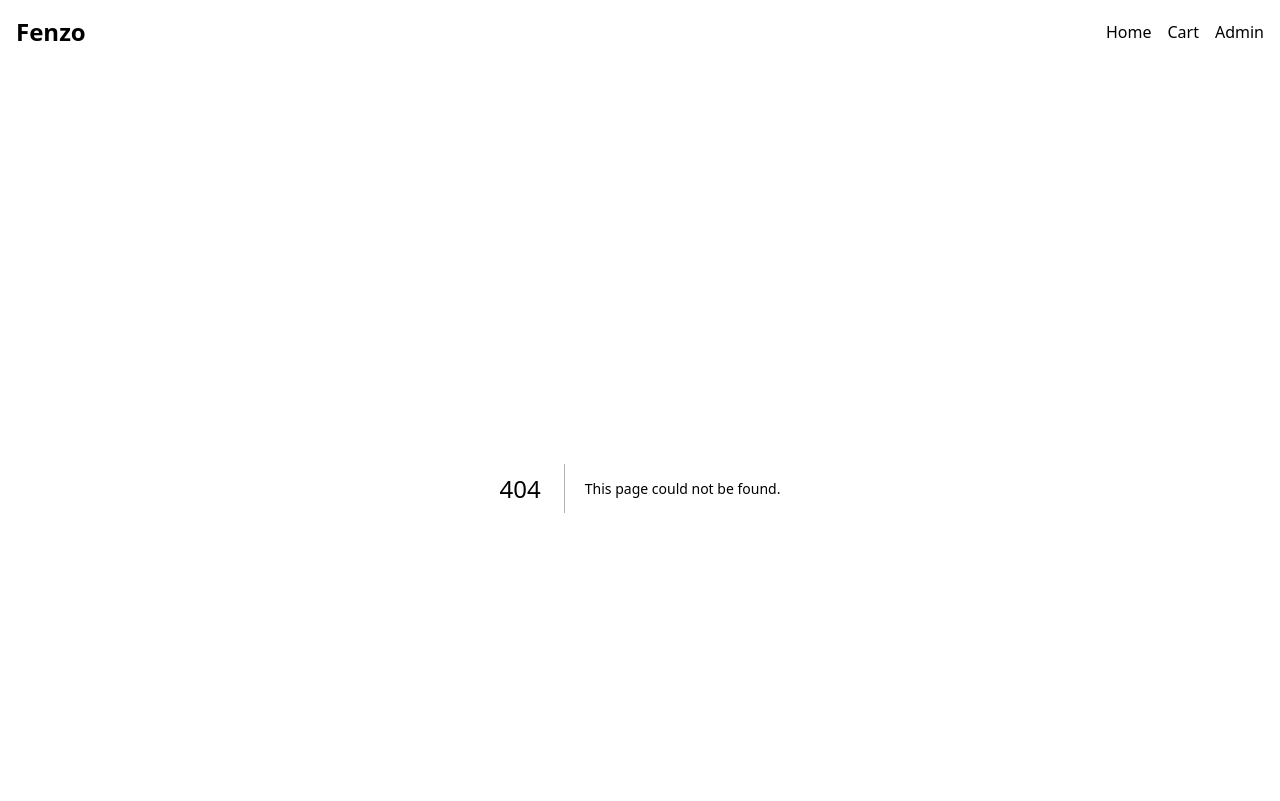
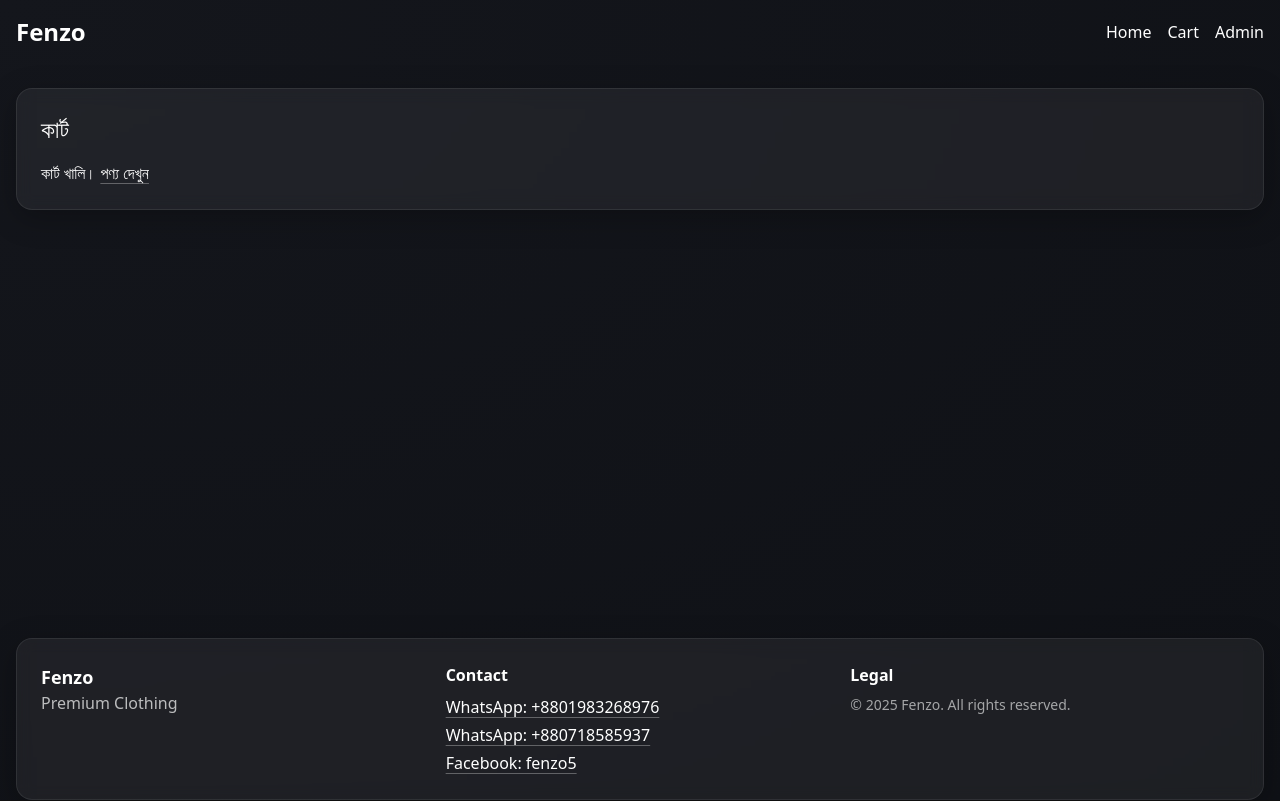
Before and after one commit to arafathosen28/Fenzo, a Next.js app: page /cart in a window 1280 px wide. Before the commit this address had no page. Shown: the top 801 px of the page. Built offline with nearby package versions, Linux system fonts and the light colour scheme.

Commit message:
Add files via upload

```diff
--- /dev/null
+++ b/app/cart/page.tsx
@@ -0,0 +1,38 @@
+'use client'
+import Link from 'next/link'
+import { useCartStore } from '@/lib/cartStore'
+
+export default function CartPage() {
+  const { items, removeItem, total } = useCartStore()
+
+  return (
+    <div className="glass rounded-2xl p-6">
+      <h1 className="text-2xl mb-4">কার্ট</h1>
+      {items.length === 0 ? (
+        <p>কার্ট খালি। <Link className="link" href="/">পণ্য দেখুন</Link></p>
+      ) : (
+        <div className="space-y-4">
+          {items.map((it, idx) => (
+            <div key={idx} className="flex justify-between items-center border-b border-white/10 pb-3">
+              <div>
+                <div className="font-medium">{it.product.name}</div>
+                <div className="text-white/70 text-sm">Code: {it.product.code} | Size: {it.size} | Color: {it.color}</div>
+              </div>
+              <div className="flex items-center gap-4">
+                <div>৳{(it.product.offerPrice ?? it.product.price) * it.qty}</div>
+                <button className="text-white/60 hover:text-white" onClick={() => removeItem(idx)}>Remove</button>
+              </div>
+            </div>
+          ))}
+          <div className="flex justify-between pt-4">
+            <div className="font-semibold">মোট</div>
+            <div className="font-bold">৳{total()}</div>
+          </div>
+          <div className="flex justify-end">
+            <Link href="/checkout" className="btn-glass">Checkout</Link>
+          </div>
+        </div>
+      )}
+    </div>
+  )
+}
```
